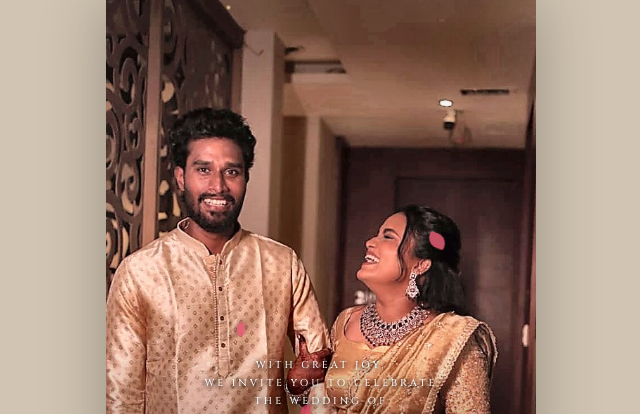
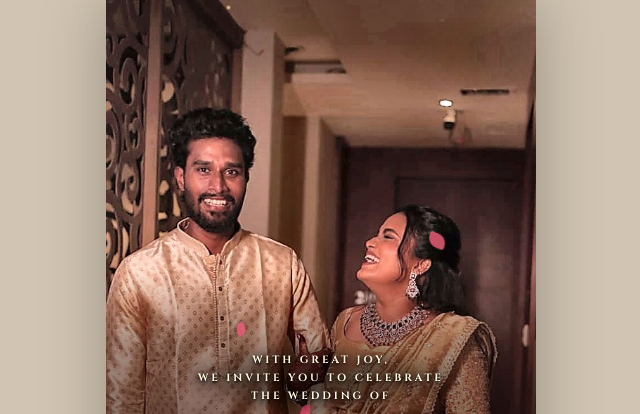
Before and after one commit to Laks-D/WI, a plain HTML site: page index.html in a window 1280 px wide. Shown: the top 414 px of the page, without its empty margins (319-959 px from the left). Drawn offline with nearby package versions, Linux system fonts and the light colour scheme; a web font is replaced by a local one.

Commit message:
fix: enhance legibility and contrast for hero invitation subtitle

```diff
--- a/index.html
+++ b/index.html
@@ -144,18 +144,19 @@ body {
   overflow: hidden;
 }
 
-/* Atmospheric warm shading — Crystal clear over faces, soft contrast at bottom */
+/* Atmospheric warm shading — Crystal clear over faces, rich contrast behind text */
 .hero-palace-gate::before {
   content: '';
   position: absolute;
   inset: 0;
   background: linear-gradient(
     180deg,
-    rgba(18, 8, 5, 0.20) 0%,
-    rgba(18, 8, 5, 0.0) 18%,
-    rgba(18, 8, 5, 0.0) 48%,
-    rgba(18, 8, 5, 0.42) 72%,
-    rgba(18, 8, 5, 0.85) 100%
+    rgba(18, 8, 5, 0.22) 0%,
+    rgba(18, 8, 5, 0.0) 14%,
+    rgba(18, 8, 5, 0.0) 38%,
+    rgba(18, 8, 5, 0.38) 48%,
+    rgba(18, 8, 5, 0.65) 68%,
+    rgba(18, 8, 5, 0.90) 100%
   );
   pointer-events: none;
 }
@@ -204,14 +205,18 @@ body {
 }
 .gate-inv-subtitle {
   font-family: 'Cinzel', serif;
-  font-size: 10px;
-  font-weight: 500;
-  letter-spacing: 0.30em;
-  color: rgba(255, 255, 255, 0.95);
-  text-transform: uppercase;
-  line-height: 1.8;
-  margin-bottom: 14px;
-  text-shadow: 0 2px 12px rgba(0,0,0,0.9), 0 1px 4px rgba(0,0,0,0.95);
+  font-size: 10.5px;
+  font-weight: 700;
+  letter-spacing: 0.28em;
+  color: #FFF6DE;
+  text-transform: uppercase;
+  line-height: 1.7;
+  margin-bottom: 12px;
+  text-shadow: 0 2px 8px rgba(0, 0, 0, 0.98), 0 0 16px rgba(0, 0, 0, 0.95), 0 1px 3px #000;
+  background: radial-gradient(ellipse at center, rgba(14, 6, 4, 0.52) 0%, rgba(14, 6, 4, 0) 78%);
+  padding: 6px 14px;
+  display: inline-block;
+  border-radius: 12px;
 }
 .gate-script-names {
   font-family: 'Pinyon Script', cursive;
```
